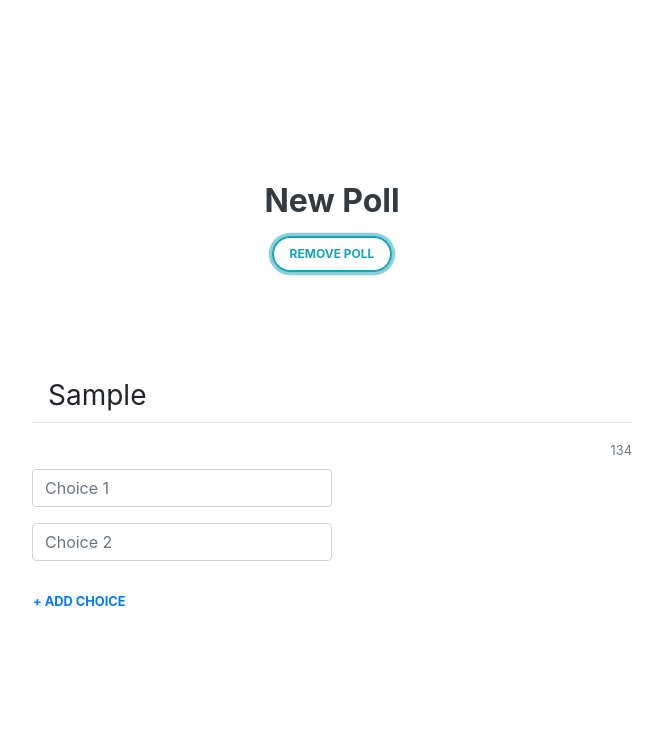
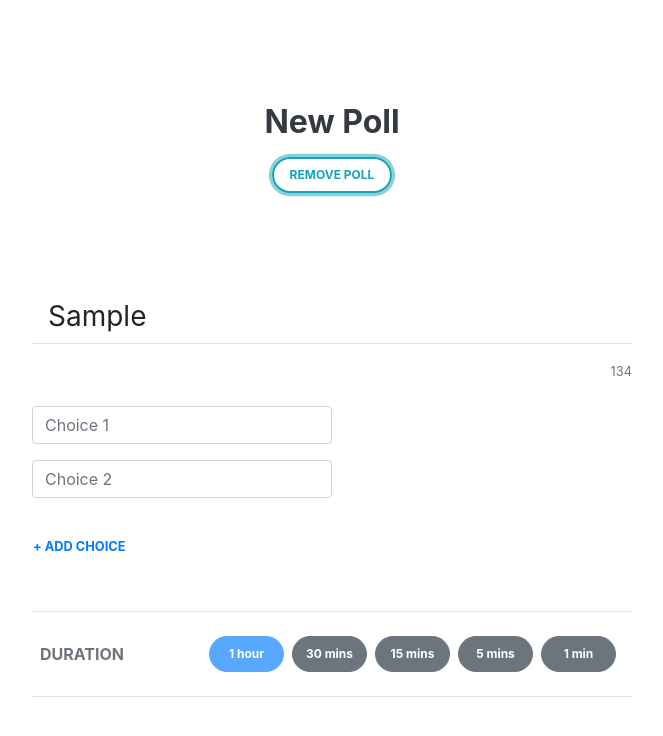
Before and after one commit to gladchinda/react-realtime-twitter-style-poll, a Next.js app: page / in a window 1280 px wide. Both pictures are taken after typing "Sample" into the empty fields and a click on the button "ADD POLL". Shown: the top 736 px of the page, without its empty margins (308-971 px from the left). Built offline with nearby package versions, Linux system fonts and the light colour scheme.

Commit message:
Modified PollDurationAndChoices component to add duration.

```diff
--- a/components/NewPost.js
+++ b/components/NewPost.js
@@ -1,23 +1,17 @@
 import React, { Component } from 'react';
-import PollChoices from './PollChoices';
-
-const INITIAL_CHOICES = [ null, null ];
-const MIN_CHOICES_COUNT = INITIAL_CHOICES.length;
-const MAX_CHOICES_COUNT = MIN_CHOICES_COUNT + 2;
+import PollDurationAndChoices from './PollDurationAndChoices';
 
 const MAX_POST_LENGTH = 140;
 
 class NewPost extends Component {
 
-	state = { hasPoll: false, choices: INITIAL_CHOICES, post: '', postHeight: 0 }
+	state = { hasPoll: false, post: '', postHeight: 0, canSubmitPoll: false }
 
 	togglePoll = evt => {
-		let { hasPoll, choices: [ ...choices ] } = this.state;
-		hasPoll && (choices = INITIAL_CHOICES);
-		this.setState({ hasPoll: !hasPoll, choices });
+		this.setState({ hasPoll: !this.state.hasPoll, canSubmitPoll: false });
 	}
 
-	updatePostHeight() {
+	updatePostHeight = () => {
 		const postHeight = this.post.scrollHeight;
 		this.setState({ postHeight });
 	}
@@ -27,29 +21,14 @@ class NewPost extends Component {
 		(post.length <= MAX_POST_LENGTH) && this.setState({ post }, this.updatePostHeight);
 	}
 
-	updateChoice = index => evt => {
-		const choice = evt.target.value;
-		let [ ...choices ] = this.state.choices;
-
-		if (index >= 0 && index < choices.length) {
-			choices[index] = choice;
-			this.setState({ choices });
-		}
+	canSubmit = () => {
+		const { hasPoll, post, canSubmitPoll } = this.state;
+		return !post ? false : hasPoll ? canSubmitPoll : true;
 	}
 
-	addChoice = evt => {
-		const [ ...choices ] = this.state.choices;
-		choices.push(null);
-		this.setState({ choices });
-	}
-
-	removeChoice = index => evt => {
-		const [ ...currentChoices ] = this.state.choices;
-
-		if (index >= 0 && index < currentChoices.length) {
-			const choices = [ ...(currentChoices.slice(0, index)), ...(currentChoices.slice(index + 1)) ];
-			this.setState({ choices });
-		}
+	onPollUpdated = ({ duration, choices }) => {
+		const canSubmitPoll = duration && choices && (choices.filter(choice => !choice).length === 0);
+		this.setState({ canSubmitPoll });
 	}
 
 	componentDidMount() {
@@ -57,9 +36,9 @@ class NewPost extends Component {
 	}
 
 	render() {
-		const { hasPoll, post, postHeight, choices } = this.state;
+		const { hasPoll, post, postHeight } = this.state;
 
-		const title = `New ${hasPoll ? 'Poll' : 'Post'}`;
+		const type = hasPoll ? 'Poll' : 'Post';
 		const placeholder = hasPoll ? `What's the question?` : `What's happening?`;
 		const pollButtonText = hasPoll ? 'Remove Poll' : 'Add Poll';
 
@@ -67,11 +46,11 @@ class NewPost extends Component {
 			<div className="d-flex w-100 position-relative flex-wrap justify-content-center align-items-start align-content-start" style={{ maxWidth: 600 }}>
 
 				<div className="mb-5 pb-5 text-center">
-					<h1 className="h2 font-weight-bold mb-3 text-dark">{title}</h1>
+					<h1 className="h2 font-weight-bold mb-3 text-dark">{ `New ${type}` }</h1>
 					<button className="btn btn-outline-info py-0 text-uppercase font-weight-bold" onClick={ this.togglePoll } style={{ height: 36, borderRadius: 18, borderWidth: 2, fontSize: '0.75rem', lineHeight: 1, width: 120 }}>{ pollButtonText }</button>
 				</div>
 
-				<div className="w-100">
+				<div className="w-100 mb-3">
 					<textarea ref={e => this.post = e} className="border-bottom border-gray w-100 h3 px-3 py-2 font-weight-normal" placeholder={placeholder} value={post} rows="1" onChange={this.handlePostUpdate} style={{ resize: 'none', outline: 'none', boxShadow: 'none', border: 'none', lineHeight: 1.4, overflow: 'hidden', height: postHeight }} />
 
 					<div className="w-100 text-right text-secondary">
@@ -79,7 +58,11 @@ class NewPost extends Component {
 					</div>
 				</div>
 
-				{ hasPoll && <PollChoices /> }
+				{ hasPoll && <PollDurationAndChoices onPollUpdated={this.onPollUpdated} /> }
+
+				{ this.canSubmit() && <button className="btn btn-info font-weight-bold text-uppercase mt-5" style={{ height: 48, borderRadius: 24, lineHeight: 1, width: 160 }} onClick={this.updateDuration}>
+					{ `Create ${type}` }
+				</button> }
 
 			</div>
 		);
--- a/components/PollChoices.js
+++ /dev/null
@@ -1,65 +0,0 @@
-import React, { Component } from 'react';
-
-const INITIAL_CHOICES = [null, null];
-const MIN_CHOICES_COUNT = INITIAL_CHOICES.length;
-const MAX_CHOICES_COUNT = MIN_CHOICES_COUNT + 2;
-
-class PollChoices extends Component {
-
-	state = { choices: INITIAL_CHOICES }
-
-	addChoice = evt => {
-		const [ ...choices ] = this.state.choices;
-		choices.push(null);
-		this.setState({ choices });
-	}
-
-	removeChoice = index => evt => {
-		const [ ...currentChoices ] = this.state.choices;
-
-		if (index >= 0 && index < currentChoices.length) {
-			const choices = [
-				...(currentChoices.slice(0, index)),
-				...(currentChoices.slice(index + 1))
-			];
-
-			this.setState({ choices });
-		}
-	}
-
-	updateChoice = index => evt => {
-		const choice = evt.target.value;
-		let [ ...choices ] = this.state.choices;
-
-		if (index >= 0 && index < choices.length) {
-			choices[index] = choice;
-			this.setState({ choices });
-		}
-	}
-
-	render() {
-		const { choices } = this.state;
-		const canAddChoices = choices.length < MAX_CHOICES_COUNT;
-
-		return (
-			<div className="d-flex flex-wrap justify-content-start w-100">
-
-				{ choices.map((choice, index) => (
-					<div key={index} className="w-100 py-2 d-flex justify-content-start">
-
-						<input type="text" className="w-50 form-control position-relative" defaultValue="" value={choice} maxLength="50" placeholder={`Choice ${index + 1}`} onChange={this.updateChoice(index)} />
-
-						{ (index >= MIN_CHOICES_COUNT) && <button className="btn btn-link text-uppercase font-weight-bold ml-3 px-0" onClick={this.removeChoice(index)} style={{ fontSize: '0.7rem', textDecoration: 'none' }}>Remove</button> }
-
-					</div>
-				)) }
-
-				{ canAddChoices && <button className="btn btn-link text-uppercase font-weight-bold mt-3 px-0" onClick={this.addChoice} style={{ fontSize: '0.8rem', textDecoration: 'none' }}>+ Add Choice</button> }
-
-			</div>
-		)
-	}
-
-}
-
-export default PollChoices;
--- /dev/null
+++ b/components/PollDurationAndChoices.js
@@ -0,0 +1,95 @@
+import moment from 'moment';
+import React, { Component } from 'react';
+
+const INITIAL_CHOICES = [null, null];
+const MIN_CHOICES_COUNT = INITIAL_CHOICES.length;
+const MAX_CHOICES_COUNT = MIN_CHOICES_COUNT + 2;
+
+const POLL_DURATIONS = [60, 30, 15, 5, 1];
+
+class PollDurationAndChoices extends Component {
+
+	state = { choices: INITIAL_CHOICES, duration: POLL_DURATIONS[0] }
+
+	addChoice = evt => {
+		const [ ...choices ] = this.state.choices;
+		choices.push(null);
+		this.setState({ choices }, this.afterPollUpdated);
+	}
+
+	removeChoice = index => evt => {
+		const [ ...currentChoices ] = this.state.choices;
+
+		if (index >= 0 && index < currentChoices.length) {
+			const choices = [
+				...(currentChoices.slice(0, index)),
+				...(currentChoices.slice(index + 1))
+			];
+
+			this.setState({ choices }, this.afterPollUpdated);
+		}
+	}
+
+	updateChoice = index => evt => {
+		const choice = evt.target.value;
+		let [ ...choices ] = this.state.choices;
+
+		if (index >= 0 && index < choices.length) {
+			choices[index] = choice;
+			this.setState({ choices }, this.afterPollUpdated);
+		}
+	}
+
+	updateDuration = duration => evt => {
+		this.setState({ duration: Math.max(1, Math.min(60, +duration)) }, this.afterPollUpdated);
+	}
+
+	afterPollUpdated = () => {
+		const { ...currentState } = this.state;
+		const { onPollUpdated = f => f } = this.props;
+		onPollUpdated(currentState);
+	}
+
+	render() {
+		const { choices } = this.state;
+		const canAddChoices = choices.length < MAX_CHOICES_COUNT;
+
+		return (
+			<div className="d-flex flex-wrap justify-content-start w-100">
+
+				<div className="mb-5 w-100">
+
+					{ choices.map((choice, index) => (
+						<div key={index} className="w-100 py-2 d-flex justify-content-start">
+
+							<input type="text" className="w-50 form-control position-relative" value={choice || ''} maxLength="50" placeholder={`Choice ${index + 1}`} onChange={this.updateChoice(index)} />
+
+							{ (index >= MIN_CHOICES_COUNT) && <button className="btn btn-link text-uppercase font-weight-bold ml-3 px-0" onClick={this.removeChoice(index)} style={{ fontSize: '0.7rem', textDecoration: 'none' }}>Remove</button> }
+
+						</div>
+					)) }
+
+					{ canAddChoices && <button className="btn btn-link text-uppercase font-weight-bold mt-4 px-0" onClick={this.addChoice} style={{ fontSize: '0.8rem', textDecoration: 'none' }}>+ Add Choice</button> }
+
+				</div>
+
+				<div className="w-100 border-top border-bottom py-4 border-gray d-flex justify-content-between align-items-center">
+					<span className="font-weight-bold text-uppercase text-secondary mx-2">Duration</span>
+					<div className="mx-2">
+						{ POLL_DURATIONS.map((duration, index) => {
+							const currentDuration = duration === this.state.duration;
+
+							return <button key={index} className={`btn mr-2 font-weight-bold ${currentDuration ? 'btn-primary' : 'btn-secondary'}`} disabled={currentDuration} style={{ height: 36, borderRadius: 18, fontSize: '0.75rem', lineHeight: 1, width: 75 }} onClick={this.updateDuration(duration)}>
+								{ duration % 60 ? `${duration} ${duration > 1 ? 'mins' : 'min'}` : `${duration / 60} hour` }
+							</button>
+						}) }
+					</div>
+				</div>
+
+			</div>
+		)
+	}
+
+}
+
+export default PollDurationAndChoices;
```
